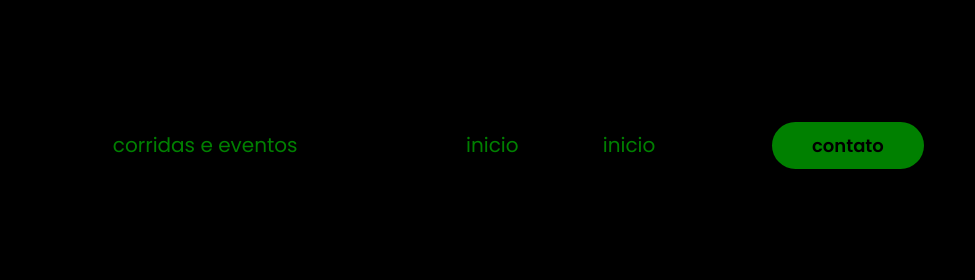
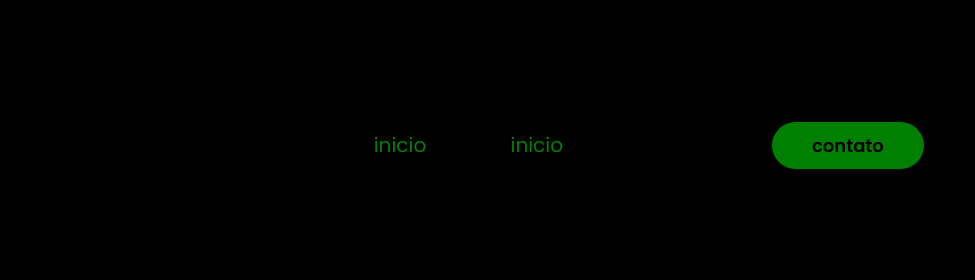
Before and after one commit to julianD947/lojaooline, a plain HTML site: page index.html in a window 1280 px wide. Shown: the top 280 px of the page, 305-1280 px from the left. Drawn offline with nearby package versions, Linux system fonts and the light colour scheme.

Commit message:
Remove 'corridas e eventos' from menu
Removed 'corridas e eventos' menu item from navigation.

```diff
--- a/index.html
+++ b/index.html
@@ -39,7 +39,7 @@ Click nbfs://nbhost/SystemFileSystem/Templates/JSP_Servlet/Html.html to edit thi
 
      <nav class="menu desktop"><!--navegação do menu -->
       <ul>
-       <li> <a href="#">corridas e eventos</a> </li>
+       <li> <a href="#"></a> </li>
        <li> <a href="#"> </a> </li>
        <li> <a href="#">inicio</a> </li>
        <li> <a href="#">inicio</a> </li>
```
